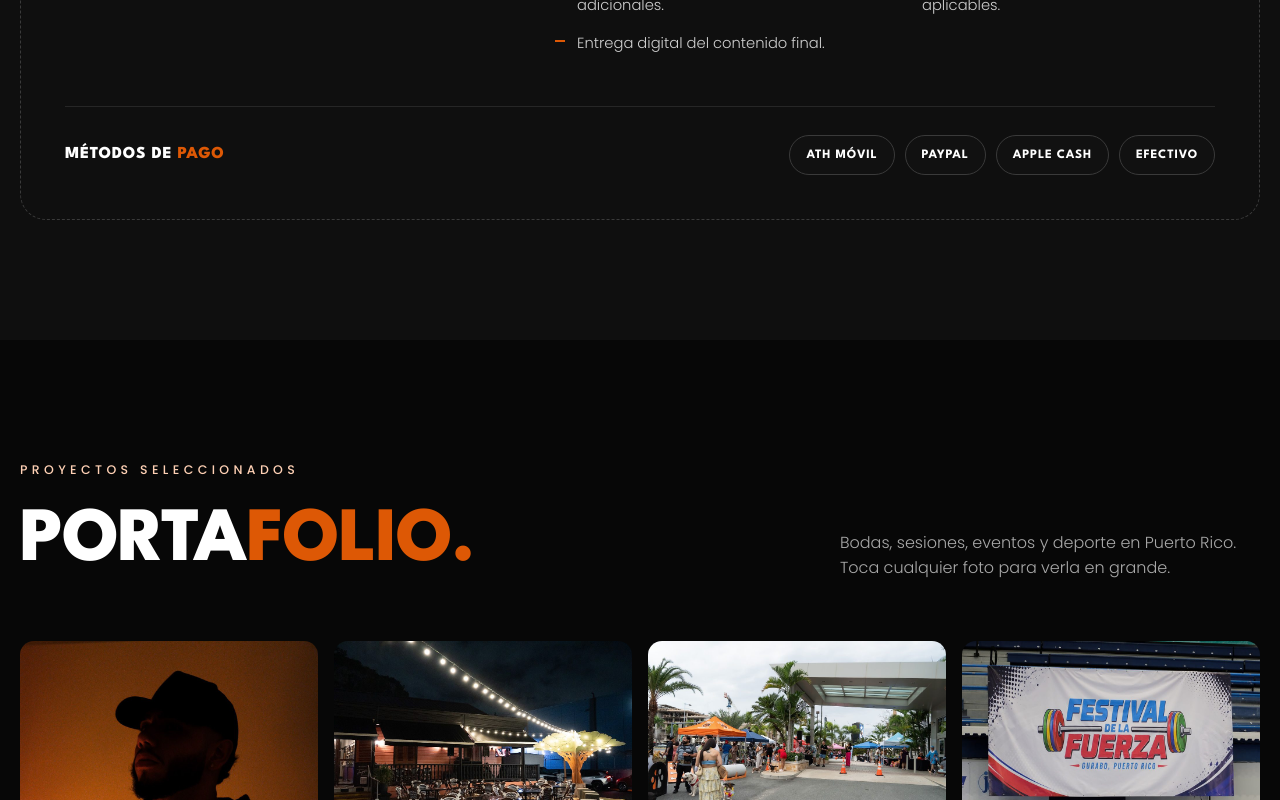
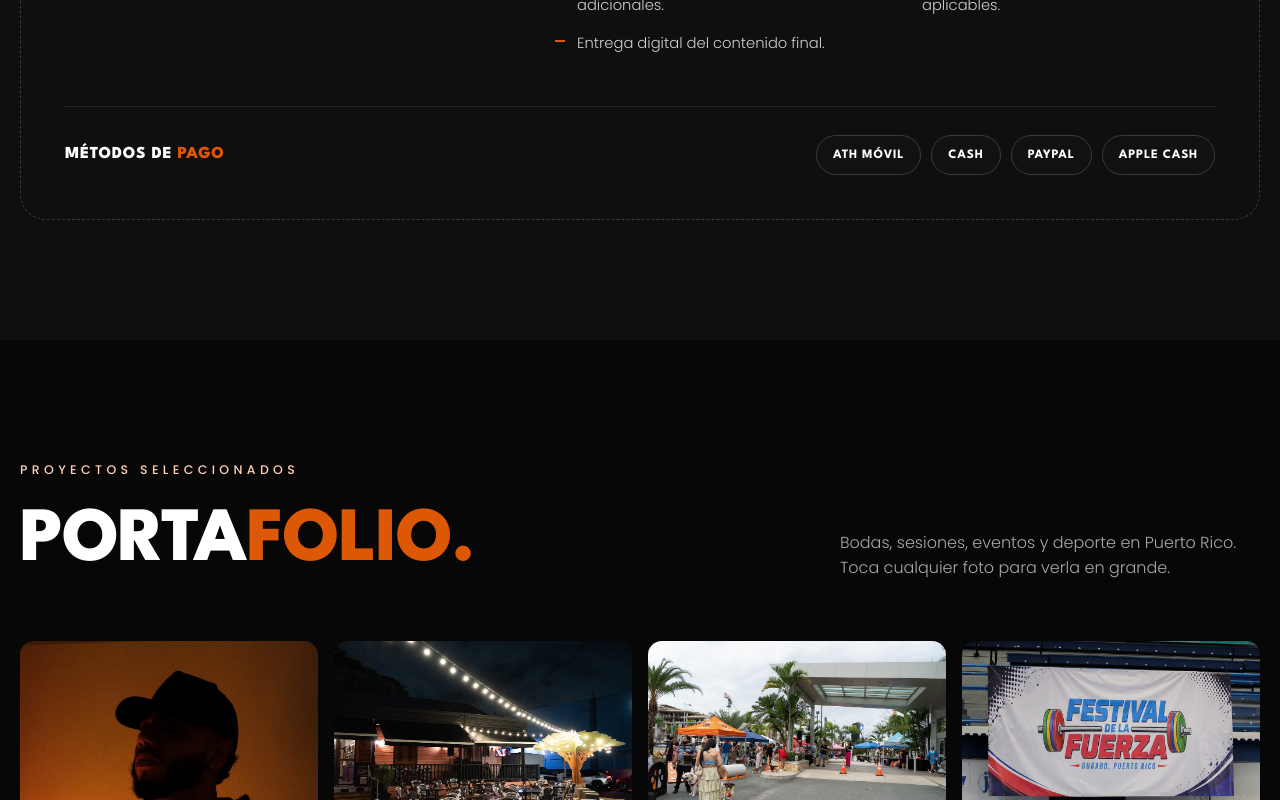
Before and after one commit to nicolasbeharr/deltafilms, a plain HTML site: page index.html in a window 1280 px wide. Shown: the part 4620-5420 px from the top of the page. Drawn offline with Linux system fonts and the light colour scheme; a web font is replaced by a local one.

Commit message:
Métodos de pago: Cash en vez de Efectivo y nuevo orden
Co-Authored-By: Claude Opus 5.5 <noreply@anthropic.com>

```diff
--- a/index.html
+++ b/index.html
@@ -482,7 +482,7 @@ footer .brand img{height:32px}
       <div class="pay">
         <h4>Métodos de <span class="accent">pago</span></h4>
         <ul class="pay-list" aria-label="Métodos de pago aceptados">
-          <li>ATH Móvil</li><li>PayPal</li><li>Apple Cash</li><li>Efectivo</li>
+          <li>ATH Móvil</li><li>Cash</li><li>PayPal</li><li>Apple Cash</li>
         </ul>
       </div>
     </div>
@@ -598,7 +598,7 @@ footer .brand img{height:32px}
         <span class="ico"><svg viewBox="0 0 24 24" fill="none" stroke="#fff" stroke-width="2"><rect x="3" y="5" width="18" height="14" rx="2"/><path d="M3 7l9 6 9-6"/></svg></span>
         <span><small>Email</small><b>deltafilms0288@gmail.com</b></span></a>
     </div>
-    <p class="pay-note rv">Aceptamos <b>ATH Móvil</b>, <b>PayPal</b>, <b>Apple Cash</b> y <b>efectivo</b>.</p>
+    <p class="pay-note rv">Aceptamos <b>ATH Móvil</b>, <b>cash</b>, <b>PayPal</b> y <b>Apple Cash</b>.</p>
   </div>
 </section>
 
```
